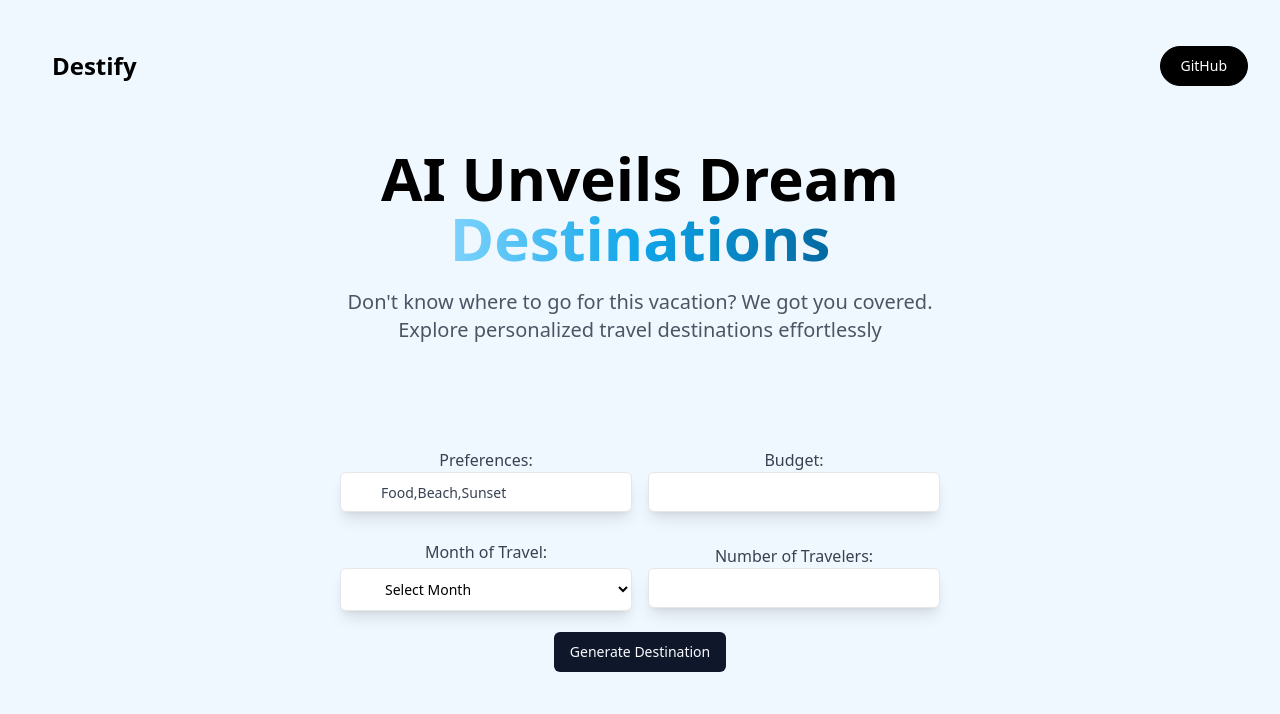
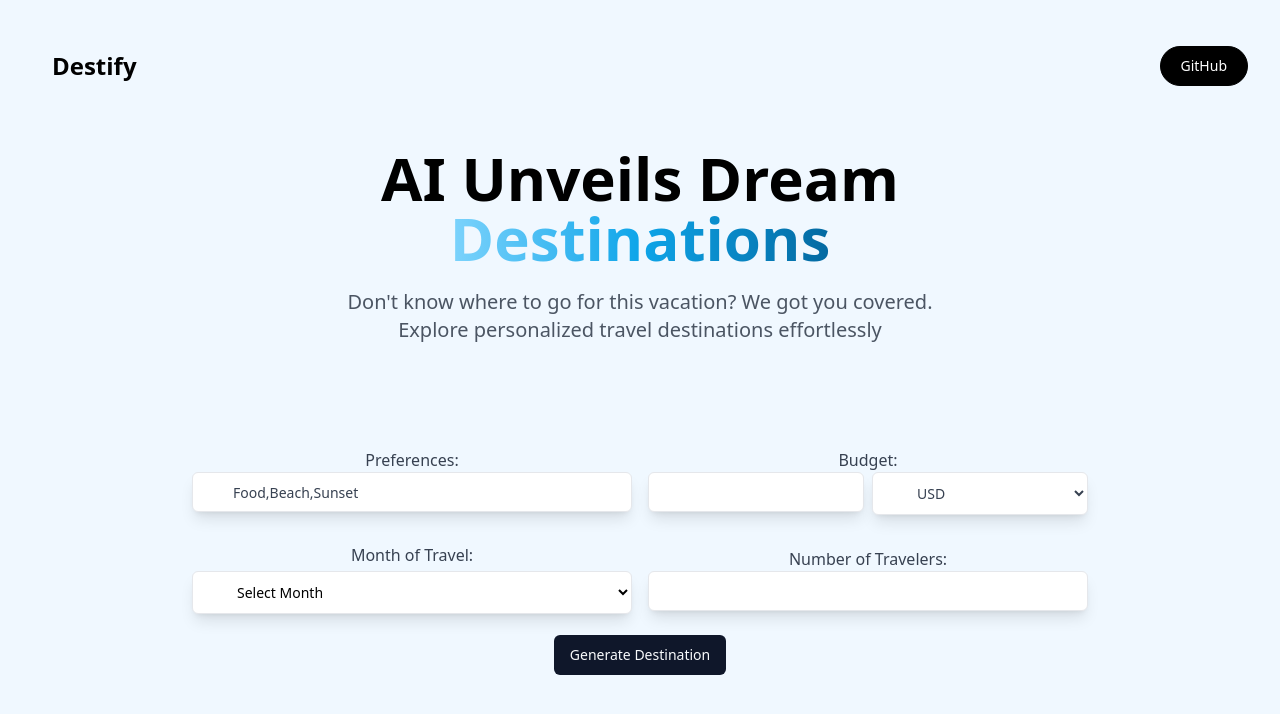
Before and after one commit to srexrg/Destify, a React (Vite) app: page / in a window 1280 px wide. Shown: the top 714 px of the page. Built offline with nearby package versions, Linux system fonts and the light colour scheme.

Commit message:
Add new feature

```diff
--- a/src/components/AIComp.jsx
+++ b/src/components/AIComp.jsx
@@ -8,11 +8,14 @@ import "react-toastify/dist/ReactToastify.css";
 import LoadingBar from "./LoadingBar";
 export const runtime = "edge";
 
+const currencies = ["USD", "EUR", "GBP", "JPY", "AUD"]; // Add more currencies as needed
+
 const AIComp = () => {
   const [preferences, setPreferences] = useState("Food,Beach,Sunset");
   const [budget, setBudget] = useState("");
   const [month, setMonth] = useState("");
   const [numTravelers, setNumTravelers] = useState("");
+  const [currency, setCurrency] = useState("USD"); // Added state for currency
   const [destination, setDestination] = useState("");
   const [loading, setLoading] = useState(false);
 
@@ -30,6 +33,10 @@ const AIComp = () => {
 
   const handleNumTravelersChange = (e) => {
     setNumTravelers(e.target.value);
+  };
+
+  const handleCurrencyChange = (e) => {
+    setCurrency(e.target.value); // Added handler for currency change
   };
 
   const generateDestination = async () => {
@@ -53,6 +60,7 @@ const AIComp = () => {
             budget,
             numTravelers,
             month,
+            currency, // Include currency in the request body
           }),
         }
       );
@@ -89,12 +97,25 @@ const AIComp = () => {
           <div className="mb-4 sm:mb-0">
             <label className="block text-gray-700 py-2">
               Budget:
-              <Input
-                type="text"
-                value={budget}
-                onChange={handleBudgetChange}
-                className="url_input"
-              />
+              <div className="flex">
+                <Input
+                  type="text"
+                  value={budget}
+                  onChange={handleBudgetChange}
+                  className="url_input flex-grow mr-2"
+                />
+                <select
+                  value={currency} // Added currency selection dropdown
+                  onChange={handleCurrencyChange}
+                  className="url_input px-3 py-1"
+                >
+                  {currencies.map((c) => (
+                    <option key={c} value={c}>
+                      {c}
+                    </option>
+                  ))}
+                </select>
+              </div>
             </label>
           </div>
           <div className="mb-4 sm:mb-0">
```
